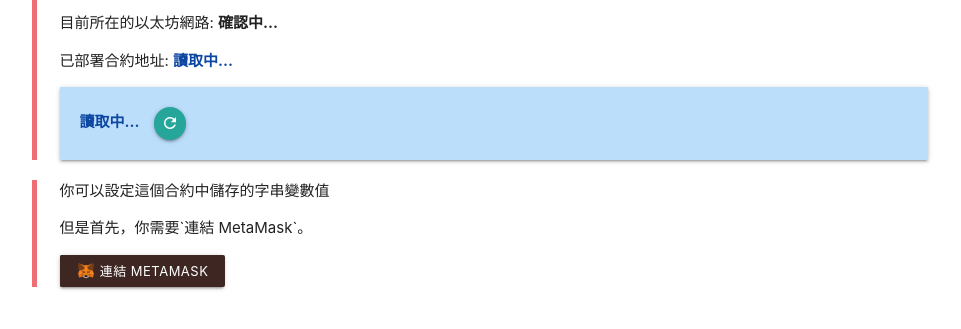
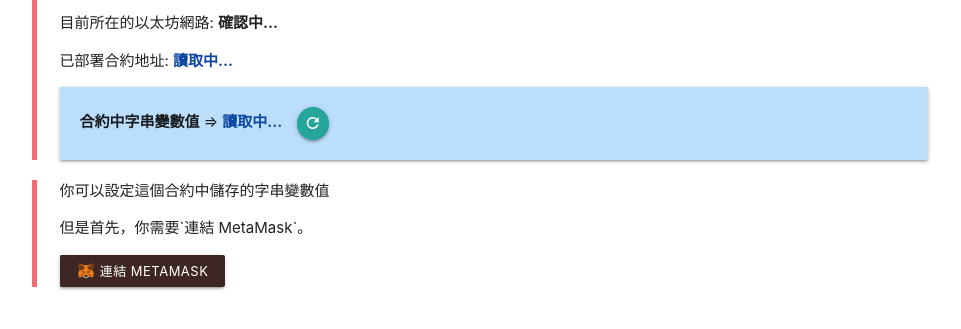
Before and after one commit to gengshuo/TEM_Sample_DApp, a website: page src/index.html in a window 1280 px wide. Shown: the part 183-512 px from the top of the page, without its empty margins (160-1121 px from the left). Drawn offline with Linux system fonts and the light colour scheme.

Commit message:
Fix some issues.

```diff
--- a/package.json
+++ b/package.json
@@ -1,6 +1,6 @@
 {
   "scripts": {
-    "start": "http-server ./src -p 8011"
+    "start": "http-server ./src -p 8000"
   },
   "dependencies": {
     "http-server": "^0.11.1"
--- a/src/index.html
+++ b/src/index.html
@@ -22,7 +22,7 @@
             <p id="network-info">目前所在的以太坊網路: <b id="network_name">確認中...</b></p>
             <p id="contract-addr">已部署合約地址: <b class="blue-text text-darken-4" id="contract-at">讀取中...</b></p>
             <p id="contract-var-panel" class="z-depth-1 blue lighten-4" style="padding: 20px;">
-                <b class="blue-text text-darken-4" id="contract-data">讀取中...</b>
+                <b>合約中字串變數值</b> => <b class="blue-text text-darken-4" id="contract-data">讀取中...</b>
                 <a class="waves-effect waves-light btn-floating btn-small" style="margin-left: 10px;" loading-text="Ｘ"
                     id="btn-var-refresh"><i class="material-icons">refresh</i></a>
             </p>
```
